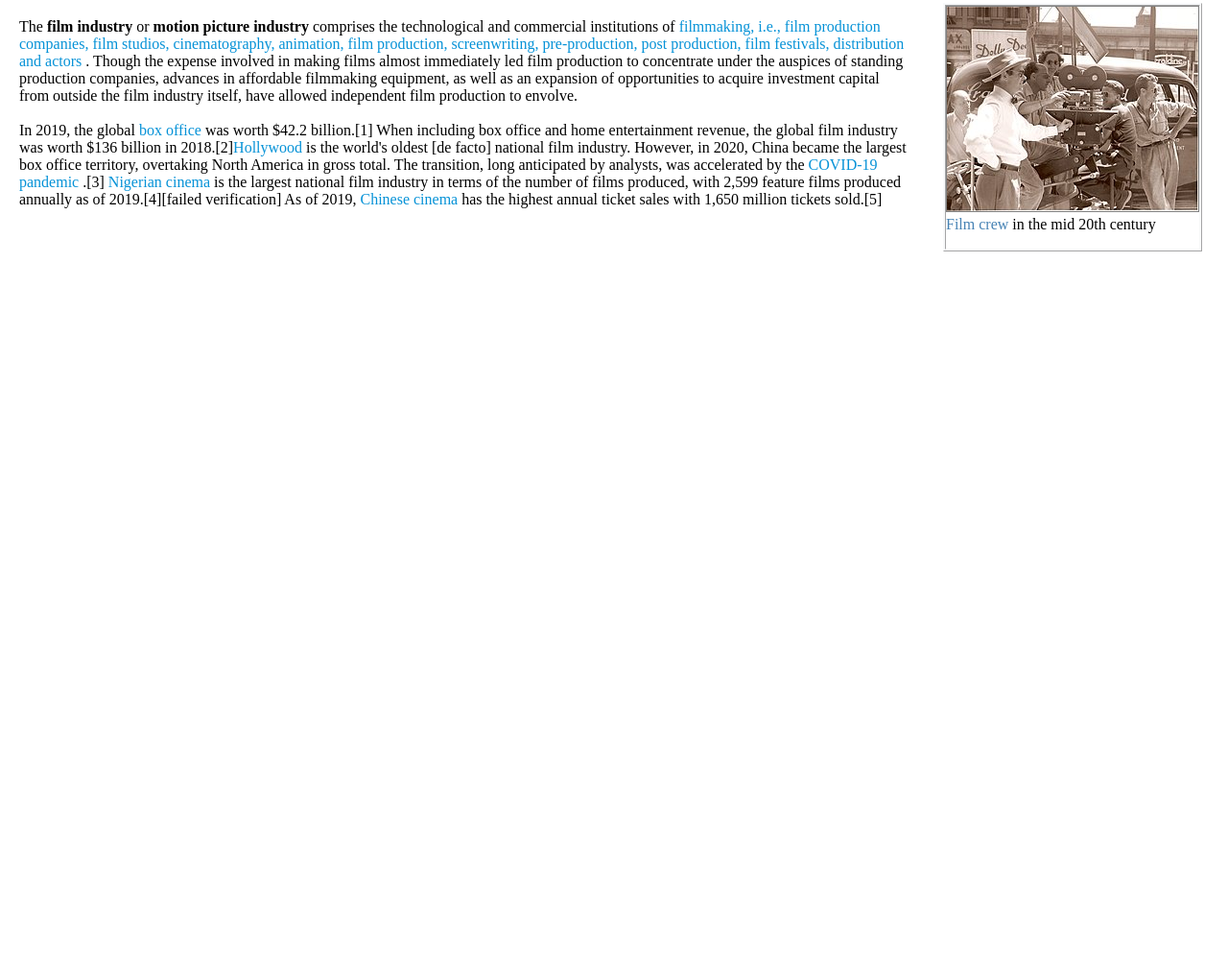
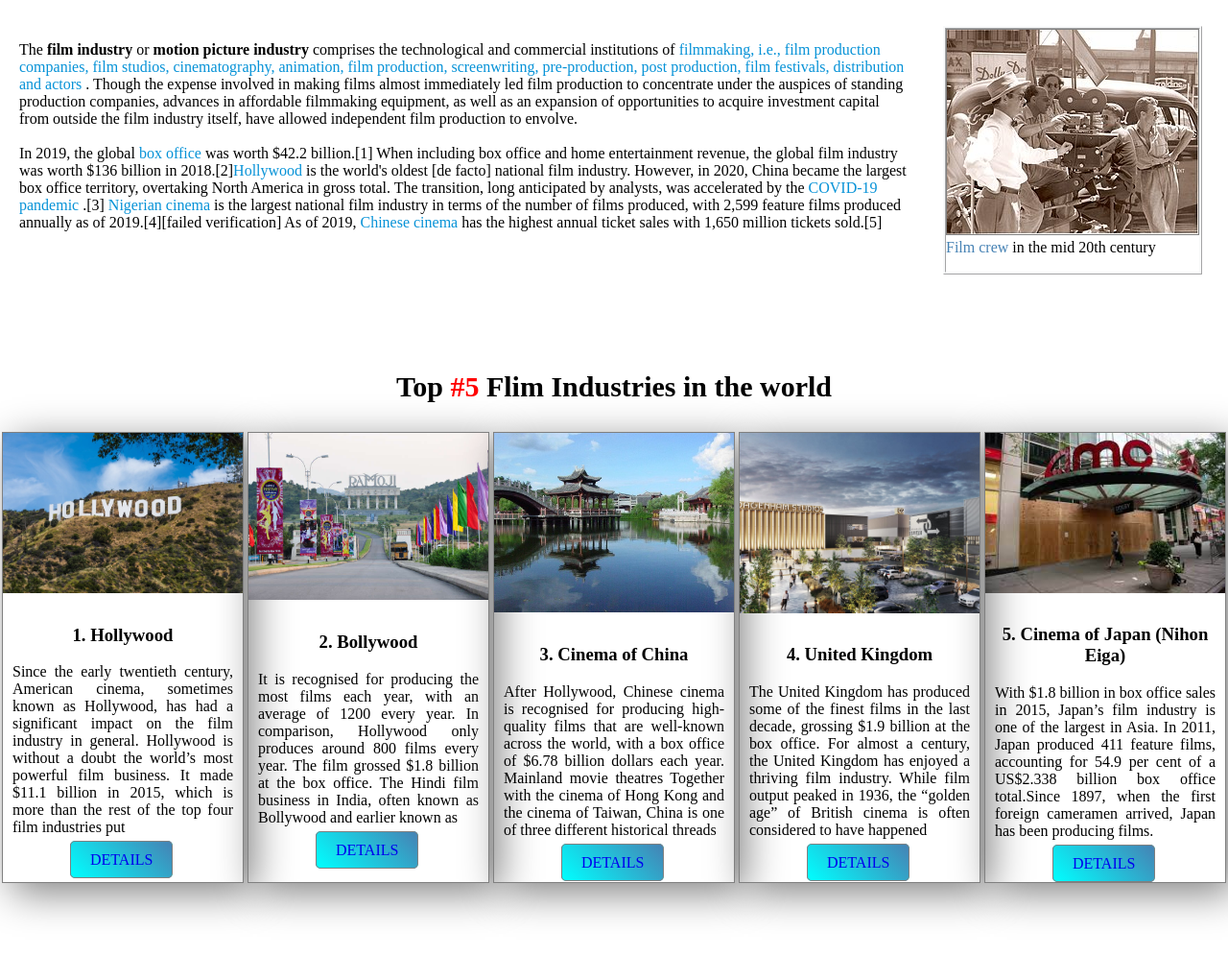
Before and after one commit to md-atiqurrahman/my-practice-repo, a plain HTML site: page index.html in a window 1280 px wide. Shown: the part 111-1106 px from the top of the page at 96% size. Before the commit the page ends 800 px from the top, so only its background shows below. Drawn offline with Linux system fonts and the light colour scheme.

Commit message:
add top5

```diff
--- a/index.html
+++ b/index.html
@@ -5,14 +5,16 @@
     <meta charset="UTF-8">
     <meta http-equiv="X-UA-Compatible" content="IE=edge">
     <meta name="viewport" content="width=device-width, initial-scale=1.0">
-    <title>Movies world</title>
+    <title>Movies World</title>
     <link rel="stylesheet" href="style.css">
     <link rel="preconnect" href="https://fonts.googleapis.com">
     <link rel="preconnect" href="https://fonts.gstatic.com" crossorigin>
     <link href="https://fonts.googleapis.com/css2?family=Poppins:wght@300&display=swap" rel="stylesheet">
+    <link rel="shortcut icon" href="./images/logo.png" type="image/x-icon">
 </head>
 
 <body>
+    <section class="about-film">
         <h1>Film industry</h1>
         <hr>
         <h6>From Wikipedia, the free encyclopedia</h6>
@@ -25,13 +27,15 @@
                     . Though the
                     expense
                     involved in making films almost immediately led film production to concentrate under the auspices of
-                standing production companies, advances in affordable filmmaking equipment, as well as an expansion of
+                    standing production companies, advances in affordable filmmaking equipment, as well as an expansion
+                    of
                     opportunities to acquire investment capital from outside the film industry itself, have allowed
                     independent
                     film production to envolve.<br>
                     <br>
 
-                In 2019, the global <span>box office</span> was worth $42.2 billion.[1] When including box office and
+                    In 2019, the global <span>box office</span> was worth $42.2 billion.[1] When including box office
+                    and
                     home
                     entertainment
                     revenue, the global film industry was worth $136 billion in 2018.[2]<span>Hollywood </span> is the
@@ -41,9 +45,11 @@
                     North America in gross total. The transition, long anticipated by analysts, was accelerated by
                     the<span> COVID-19
                         pandemic</span>
-                .[3] <span>Nigerian cinema</span> is the largest national film industry in terms of the number of films
+                    .[3] <span>Nigerian cinema</span> is the largest national film industry in terms of the number of
+                    films
                     produced,
-                with 2,599 feature films produced annually as of 2019.[4][failed verification] As of 2019, <span>Chinese
+                    with 2,599 feature films produced annually as of 2019.[4][failed verification] As of 2019,
+                    <span>Chinese
                         cinema</span>
                     has the highest annual ticket sales with 1,650 million tickets sold.[5]
                 </p>
@@ -54,6 +60,80 @@
                     20th century</p>
             </div>
         </div>
+    </section>
+    <section class="top-industry">
+        <h2 class="top"> Top <span class="clye">#5</span> Flim Industries in the world</h2>
+        <div class="father5">
+            <div class="boxshadow">
+                <div>
+                    <img src="./images/holly.jpg" alt="">
+                </div>
+                <div class="pright">
+                    <h3>1. Hollywood</h3>
+                    <p>Since the early twentieth century, American cinema, sometimes known as Hollywood, has had a
+                        significant impact on the film industry in general. Hollywood is without a doubt the world’s
+                        most
+                        powerful film business. It made $11.1
+                        billion in 2015, which is more than the rest of the top four film industries put
+                    </p>
+                    <a class="btn" target="_blank" href="https://en.wikipedia.org/wiki/Hollywood">DETAILS</a>
+                </div>
+            </div>
+            <div class="boxshadow">
+                <div>
+                    <img src="./images/bolly.jpg" alt="">
+                </div>
+                <div class="pright">
+                    <h3>2. Bollywood</h3>
+                    <p>It is recognised for producing the most films each year, with an average of 1200 every year. In
+                        comparison, Hollywood only produces around 800 films every year. The film grossed $1.8 billion
+                        at the box office. The Hindi film business in India, often known as Bollywood and earlier known
+                        as </p>
+                    <a class="btn" target="_blank" href="https://en.wikipedia.org/wiki/Bollywood">DETAILS</a>
+                </div>
+            </div>
+            <div class="boxshadow">
+                <div>
+                    <img src="./images/china.jpg" alt="">
+                </div>
+                <div class="pright">
+                    <h3>3. Cinema of China</h3>
+                    <p>After Hollywood, Chinese cinema is recognised for producing high-quality films that are
+                        well-known across the world, with a box office of $6.78 billion dollars each year. Mainland
+                        movie theatres Together with the cinema of Hong Kong and the cinema of Taiwan, China is one of
+                        three different historical threads </p>
+                    <a class="btn" target="_blank" href="https://en.wikipedia.org/wiki/Cinema_of_China">DETAILS</a>
+                </div>
+            </div>
+            <div class="boxshadow">
+                <div>
+                    <img src="./images/british.jpg" alt="">
+                </div>
+                <div class="pright">
+                    <h3>4. United Kingdom</h3>
+                    <p>The United Kingdom has produced some of the finest films in the last decade, grossing $1.9
+                        billion at the box office. For almost a century, the United Kingdom has enjoyed a thriving film
+                        industry. While film output peaked in 1936, the “golden age” of British cinema is often
+                        considered to have happened </p>
+                    <a class="btn" target="_blank"
+                        href="https://en.wikipedia.org/wiki/Cinema_of_the_United_Kingdom">DETAILS</a>
+                </div>
+            </div>
+            <div class="boxshadow">
+                <div>
+                    <img src="./images/japan.jpg" alt="">
+                </div>
+                <div class="pright">
+                    <h3>5. Cinema of Japan (Nihon Eiga)</h3>
+                    <p>With $1.8 billion in box office sales in 2015, Japan’s film industry is one of the largest in
+                        Asia. In 2011, Japan produced 411 feature films, accounting for 54.9 per cent
+                        of a US$2.338 billion box office total.Since 1897, when the first foreign cameramen arrived,
+                        Japan has been producing films. </p>
+                    <a class="btn" target="_blank" href="https://en.wikipedia.org/wiki/Cinema_of_Japan">DETAILS</a>
+                </div>
+            </div>
+        </div>
+    </section>
 </body>
 
 </html>
--- a/style.css
+++ b/style.css
@@ -1,12 +1,16 @@
 body{
     margin: 0;
     padding: 0;
+}
+.about-film{
+    margin-bottom: 100px;
 }
 h1{
     font-family: 'Poppins', sans-serif;
     font-weight: lighter;
     margin-bottom: -14px;
     margin-left: 20px;
+    font-size: 40px;
 }
 hr{
     margin-left: 20px;
@@ -44,4 +48,48 @@ span{
     text-decoration: none;
     color: steelblue;
 }
+.top-industry{
+    margin-bottom: 100px;
 }
+.top{
+    text-align: center;
+    margin-bottom: 30px;
+    font-size: 30px;
+}
+.father5{
+    display: flex;
+    justify-content: space-around;
+}
+.boxshadow{
+    width: 250px;
+    border: 1px solid gray;
+    box-shadow: 10px 10px 40px gray;
+}
+.boxshadow img{
+    width: 100%;
+}
+.pright{
+    padding: 10px;
+    text-align: justify;
+}
+.pright h3{
+    text-align: center;
+}
+.btn{
+    text-decoration: none;
+    padding: 10px 20px;
+    border: 1px solid gray;
+    background-image: linear-gradient(45deg, cyan,steelblue);
+    border-radius: 5px;
+    margin-left: 60px;
+
+
+
+
+}
+.btn:hover{
+    color: white;
+}
+.clye{
+    color: red;
+}
```
Also changed, not shown: images/bo.jpg (added), images/bolly.jpg (added), images/british.jpg (added), images/china.jpg (added), images/holly.jpg (added), images/japan.jpg (added), images/logo.png (added). Lines whose indentation alone changed are shown as unchanged.
